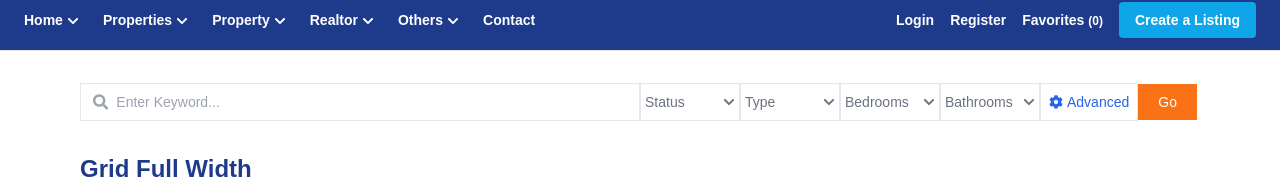
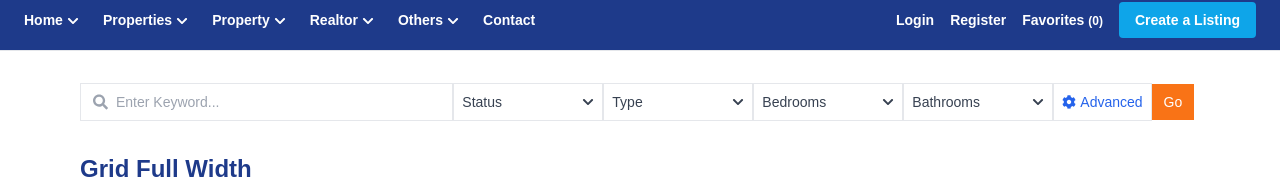
Before and after one commit to xnafi/E-realstate, a Next.js app: page /properties/grid-full-width in a window 1280 px wide. Shown: the part 122-301 px from the top of the page. Built offline with nearby package versions, Linux system fonts and the light colour scheme.

Commit message:
Grid full width 3 search dropdown implemented

```diff
--- a/src/app/properties/grid-full-width/page.tsx
+++ b/src/app/properties/grid-full-width/page.tsx
@@ -1,6 +1,7 @@
 'use client';
 
 import Image from 'next/image';
+import { useState } from 'react';
 import { FaSearch, FaChevronDown, FaCog } from 'react-icons/fa';
 
 const properties = [
@@ -14,7 +15,7 @@ const properties = [
     bedrooms: 4,
     bathrooms: 2,
     area: 1200,
-    tag: 'For Sale'
+    tag: 'For Sale',
   },
   {
     id: 2,
@@ -26,7 +27,7 @@ const properties = [
     bedrooms: 6,
     bathrooms: 2,
     area: 5400,
-    tag: 'For Sale'
+    tag: 'For Sale',
   },
   {
     id: 3,
@@ -38,8 +39,8 @@ const properties = [
     bedrooms: 2,
     bathrooms: 2,
     area: 1320,
-    tag: 'For Rent'
-  }
+    tag: 'For Rent',
+  },
 ];
 
 interface Property {
@@ -54,6 +55,125 @@ interface Property {
   area: number;
   tag: string;
 }
+
+const dropdownOptions = {
+  Status: ['For Rent', 'For Sale', 'Foreclosures', 'New Construction', 'New Listing'],
+  Type: [
+    'Commercial',
+    '- Office',
+    '- Shop',
+    'Residential',
+    '- Apartment',
+    '- Villa',
+  ],
+  Bedrooms: ['1', '2', '3', '4'],
+  Bathrooms: ['1', '2', '3', '4'],
+};
+
+const Dropdown = ({
+  label,
+  options,
+  selected,
+  setSelected,
+  openDropdown,
+  setOpenDropdown,
+}: {
+  label: string;
+  options: string[];
+  selected: string[];
+  setSelected: (val: string[]) => void;
+  openDropdown: string;
+  setOpenDropdown: (val: string) => void;
+}) => {
+  const isOpen = openDropdown === label;
+  const [search, setSearch] = useState('');
+
+  const toggleDropdown = () =>
+    setOpenDropdown(isOpen ? '' : label);
+
+  const filteredOptions = options.filter((opt) =>
+    opt.toLowerCase().includes(search.toLowerCase())
+  );
+
+  const handleSelect = (option: string) => {
+    const cleanOpt = option.replace('-', '').trim();
+    setSelected(
+      selected.includes(cleanOpt)
+        ? selected.filter((item) => item !== cleanOpt)
+        : [...selected, cleanOpt]
+    );
+  };
+
+  const handleSelectAll = () => {
+    const actualOptions = options
+      .filter((opt) => !opt.startsWith('-'))
+      .map((opt) => opt.trim());
+    setSelected(actualOptions);
+  };
+
+  const handleDeselectAll = () => setSelected([]);
+
+  const labelText =
+    selected.length > 0 ? `${label} (${selected.length} selected)` : label;
+
+  return (
+    <div className="relative min-w-[150px]">
+      <div
+        onClick={toggleDropdown}
+        className="flex items-center border px-2 py-2 text-sm text-gray-700 cursor-pointer justify-between"
+      >
+        {labelText}
+        <FaChevronDown className="ml-2 text-xs" />
+      </div>
+
+      {isOpen && (
+        <div className="absolute z-10 bg-white shadow-lg border mt-1 w-60 max-h-60 overflow-y-auto p-2 space-y-1">
+          {(label === 'Status' || label === 'Type') && (
+            <>
+              <input
+                type="text"
+                placeholder="Search..."
+                value={search}
+                onChange={(e) => setSearch(e.target.value)}
+                className="w-full px-2 py-1 mb-2 border border-gray-300 rounded text-sm outline-none"
+              />
+              <div className="flex justify-between mb-2 text-sm px-1">
+                <button
+                  onClick={handleSelectAll}
+                  className="text-blue-500 hover:underline"
+                >
+                  Select All
+                </button>
+                <button
+                  onClick={handleDeselectAll}
+                  className="text-red-500 hover:underline"
+                >
+                  Deselect All
+                </button>
+              </div>
+            </>
+          )}
+
+          {filteredOptions.map((opt, i) => {
+            const cleanOpt = opt.replace('-', '').trim();
+            const isSelected = selected.includes(cleanOpt);
+            return (
+              <div
+                key={i}
+                onClick={() => handleSelect(opt)}
+                className={`text-sm px-2 py-1 rounded cursor-pointer ${
+                  isSelected ? 'bg-blue-100 text-blue-800 font-semibold' : 'hover:bg-gray-100'
+                } ${opt.startsWith('-') ? 'pl-6' : ''}`}
+              >
+                {opt}
+              </div>
+            );
+          })}
+        </div>
+      )}
+    </div>
+  );
+};
 
 const PropertyCard = ({ property }: { property: Property }) => (
   <div className="border rounded overflow-hidden shadow hover:shadow-lg transition duration-300 bg-white">
@@ -84,10 +204,15 @@ const PropertyCard = ({ property }: { property: Property }) => (
 );
 
 const SearchBar = () => {
+  const [openDropdown, setOpenDropdown] = useState('');
+  const [selectedStatus, setSelectedStatus] = useState<string[]>([]);
+  const [selectedType, setSelectedType] = useState<string[]>([]);
+  const [selectedBeds, setSelectedBeds] = useState<string[]>([]);
+  const [selectedBaths, setSelectedBaths] = useState<string[]>([]);
+
   return (
-    <div className=" flex flex-wrap  items-center mb-8 max-w-6xl mx-auto">
-      {/* Search Input */}
-      <div className="flex items-center border  px-3 py-2 flex-grow md:flex-grow-0 md:w-1/2">
+    <div className="flex flex-wrap items-center mb-8 max-w-6xl mx-auto">
+      <div className="flex items-center border px-3 py-2 flex-grow md:flex-grow-0 md:w-1/3">
         <FaSearch className="text-gray-400 mr-2" />
         <input
           type="text"
@@ -96,25 +221,45 @@ const SearchBar = () => {
         />
       </div>
 
-      {/* Dropdowns */}
-      {['Status', 'Type', 'Bedrooms', 'Bathrooms'].map((label) => (
-        <div
-          key={label}
-          className="flex items-center border  px-1 py-2 text-sm text-gray-500 cursor-pointer min-w-[100px] justify-between"
-        >
-          {label}
-          <FaChevronDown className="ml-2 text-xs" />
-        </div>
-      ))}
+      <Dropdown
+        label="Status"
+        options={dropdownOptions.Status}
+        selected={selectedStatus}
+        setSelected={setSelectedStatus}
+        openDropdown={openDropdown}
+        setOpenDropdown={setOpenDropdown}
+      />
+      <Dropdown
+        label="Type"
+        options={dropdownOptions.Type}
+        selected={selectedType}
+        setSelected={setSelectedType}
+        openDropdown={openDropdown}
+        setOpenDropdown={setOpenDropdown}
+      />
+      <Dropdown
+        label="Bedrooms"
+        options={dropdownOptions.Bedrooms}
+        selected={selectedBeds}
+        setSelected={setSelectedBeds}
+        openDropdown={openDropdown}
+        setOpenDropdown={setOpenDropdown}
+      />
+      <Dropdown
+        label="Bathrooms"
+        options={dropdownOptions.Bathrooms}
+        selected={selectedBaths}
+        setSelected={setSelectedBaths}
+        openDropdown={openDropdown}
+        setOpenDropdown={setOpenDropdown}
+      />
 
-      {/* Advanced */}
-      <div className="flex items-center text-blue-600 text-sm cursor-pointer whitespace-nowrap border  px-2 py-2">
+      <div className="flex items-center text-blue-600 text-sm cursor-pointer whitespace-nowrap border px-2 py-2">
         <FaCog className="mr-1 text-sm" />
         <span>Advanced</span>
       </div>
 
-      {/* Go Button */}
-      <button className="bg-orange-500 hover:bg-orange-600 text-white px-5 py-2  text-sm">
+      <button className="bg-orange-500 hover:bg-orange-600 text-white px-3 py-2 text-sm">
         Go
       </button>
     </div>
```
